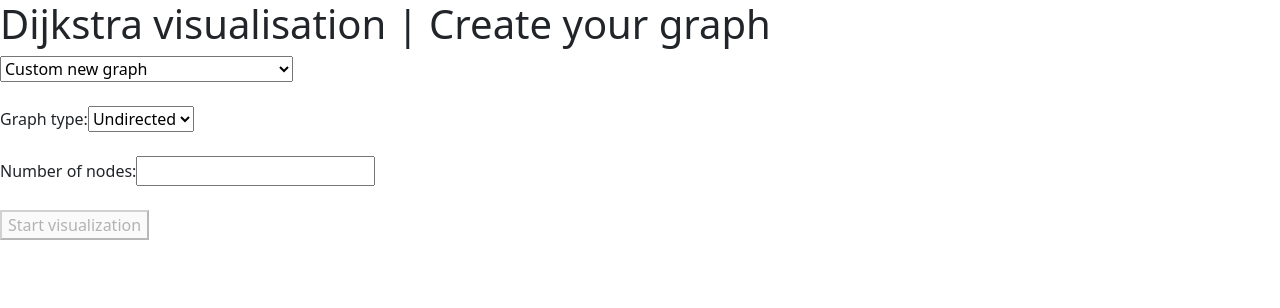
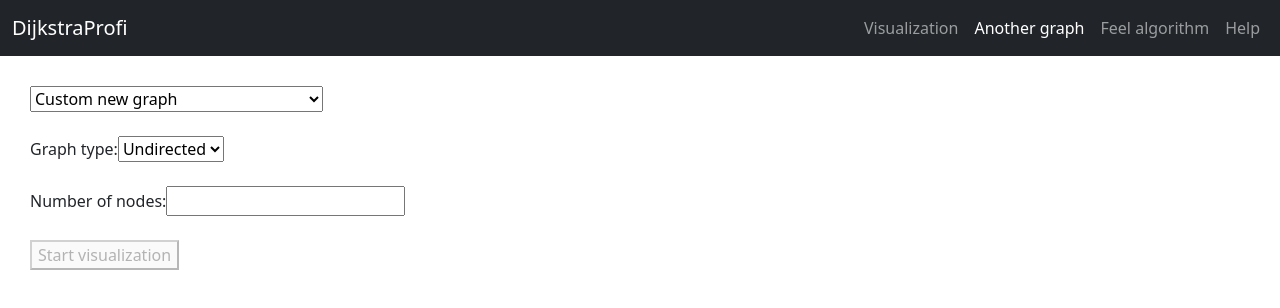
Before and after one commit to eleazar12th/DijkstraProfi2.0, a React (Create React App) app in the folder react-app/: page /#/create_graph in a window 1280 px wide. Shown: the top 308 px of the page. Built offline with nearby package versions, Linux system fonts and the light colour scheme.

Commit message:
upgrated menu

```diff
--- a/react-app/public/index.html
+++ b/react-app/public/index.html
@@ -5,7 +5,7 @@
     <meta name="viewport" content="width=device-width, initial-scale=1" />
     <meta name="theme-color" content="#000000" />
 
-    <title>Dijkstra visualisation</title>
+    <title>Dijkstra visualization</title>
 
     <link href="https://cdn.jsdelivr.net/npm/bootstrap@5.3.1/dist/css/bootstrap.min.css" rel="stylesheet"
           integrity="sha384-4bw+/aepP/YC94hEpVNVgiZdgIC5+VKNBQNGCHeKRQN+PtmoHDEXuppvnDJzQIu9" crossorigin="anonymous">
--- a/react-app/src/App.js
+++ b/react-app/src/App.js
@@ -1,6 +1,7 @@
 import { Routes, Route } from "react-router-dom";
 import MainPage from "./components/MainPage";
 import ResetGraphPage from "./components/ResetGraphPage";
+import "./css/main.css";
 
 export default function App() {
     return (<div>
--- a/react-app/src/components/MainPage.js
+++ b/react-app/src/components/MainPage.js
@@ -101,8 +101,9 @@ export default function MainPage() {
     }
 
     return (<div>
-        <Menu />
+        <Menu activeLinkName="visualize" />
 
+        <div className="page-content">
             <StartInput handleOnBlur={handleStartChange}/>
             {errorMessage ? <h4 style={{color: "red"}}>{errorMessage}</h4> : <br/>}
 
@@ -120,5 +121,6 @@ export default function MainPage() {
             <SpeedRange speed={speed} setSpeed={setSpeed} />
 
             <GraphConstructor graphData={graphData} graphState={graphStates[index]}/>
+        </div>
     </div>);
 }
--- a/react-app/src/components/Menu.js
+++ b/react-app/src/components/Menu.js
@@ -1,4 +1,14 @@
-export default function Menu() {
+import { Link } from "react-router-dom";
+
+export default function Menu(props) {
+    function navLinkClassName(linkName) {
+        if (linkName === props.activeLinkName) {
+            return "nav-link active";
+        }
+
+        return "nav-link";
+    }
+
     return (<div>
         <nav className="navbar navbar-expand-lg navbar-dark bg-dark">
             <div className="container-fluid">
@@ -13,19 +23,27 @@ export default function Menu() {
                 <div className="collapse navbar-collapse" id="navbarSupportedContent">
                     <ul className="navbar-nav ms-auto mb-2 mb-lg-0">
                         <li className="nav-item">
-                            <a className="nav-link active" aria-current="page" href="#">Visualisation</a>
+                            <Link className={navLinkClassName("visualize")} to="/">
+                                Visualization
+                            </Link>
                         </li>
 
                         <li className="nav-item">
-                            <a className="nav-link" href="#">Another graph</a>
+                            <Link className={navLinkClassName("another")} to="/create_graph">
+                                Another graph
+                            </Link>
                         </li>
 
                         <li className="nav-item">
-                            <a className="nav-link" href="#">Feel algorithm</a>
+                            <a className={navLinkClassName("feel")} href="#">
+                                Feel algorithm
+                            </a>
                         </li>
 
                         <li className="nav-item">
-                            <a className="nav-link" href="#">Help</a>
+                            <a className={navLinkClassName("help")} href="#">
+                                Help
+                            </a>
                         </li>
                     </ul>
                 </div>
--- a/react-app/src/components/ResetGraphPage.js
+++ b/react-app/src/components/ResetGraphPage.js
@@ -5,6 +5,7 @@ import GraphTypeSelect from "./GraphTypeSelect";
 import NodesAmountInput from "./NodesAmountInput";
 import Table from "./Table";
 import LevelSelect from "./LevelSelect";
+import Menu from "./Menu";
 import GraphData from "../structures/graph-data";
 import * as defaultVal from "../values/default-values";
 
@@ -115,7 +116,9 @@ export default function ResetGraphPage() {
     );
 
     return (<div>
-        <h1>Dijkstra visualisation | Create your graph</h1>
+        <Menu activeLinkName="another" />
+
+        <div className="page-content">
             <ModeSelect handleOnChange={handleModeChange}/>
 
             {mode === "new-graph" &&
@@ -146,5 +149,6 @@ export default function ResetGraphPage() {
                     disabled={disableVisualization}
                     onClick={startVisualization}
             >Start visualization</button>
+        </div>
     </div>)
 }
--- /dev/null
+++ b/react-app/src/css/main.css
@@ -0,0 +1,4 @@
+.page-content {
+    margin-left: 30px;
+    margin-top: 30px;
+}
```
Lines whose indentation alone changed are shown as unchanged.
